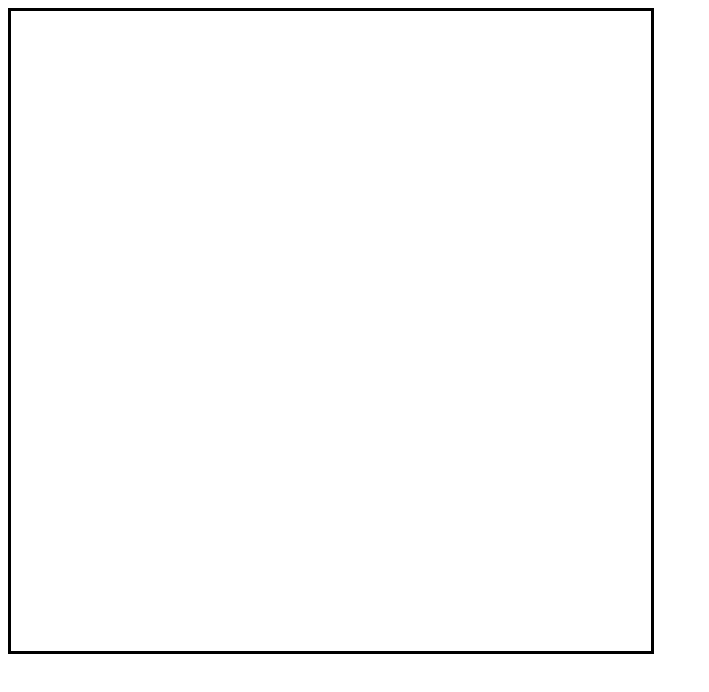
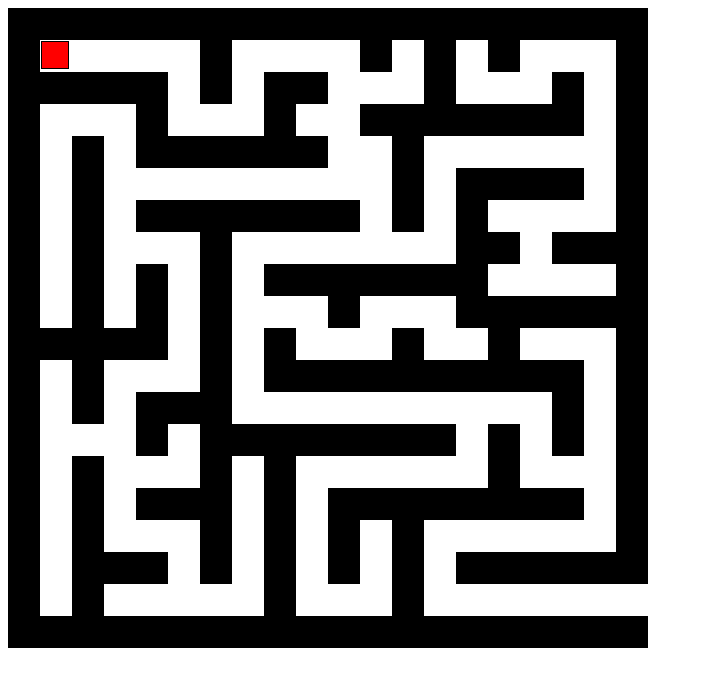
Before and after one commit to RenanNbr/JOGOS-DIGITAiS, a plain HTML site: page Aula02-labirinto/index.html in a window 1280 px wide. Shown: the whole page, without its empty margins (0-709 px from the left). Drawn offline with Linux system fonts and the light colour scheme.

Commit message:
Add files via upload

```diff
--- a/Aula02-labirinto/index.html
+++ b/Aula02-labirinto/index.html
@@ -1,14 +1,79 @@
 <!DOCTYPE html>
-<html lang="en">
+<html lang="pt-br">
 <head>
     <meta charset="UTF-8">
     <meta name="viewport" content="width=device-width, initial-scale=1.0">
-    <title>Jogo labitinto</title>
+    <title>Labirinto</title>
+    <style>
+        #dv1{
+            width: 26px;
+            height: 26px;
+            border: 1px solid #000;
+            background-color: #f00;
+            position: absolute;
+            top: 41px;
+            left: 41px;
+        }
+    </style>
 </head>
 <body>
-    <canvas width="640" height="640" style="border: solid;"></canvas>
-    <script src="./jogo.js"></script>
+    <canvas width="640" height="640"></canvas>
+    <div id="dv1"></div>
+    <script>
+        (function(){
+            var cnv = document.querySelector("canvas");
+            var ctx = cnv.getContext("2d");
+
+            var tileSize =  32;
+
+        var maze = [
+            [1,1,1,1,1,1,1,1,1,1,1,1,1,1,1,1,1,1,1,1],
+            [1,0,0,0,0,0,1,0,0,0,0,1,0,1,0,1,0,0,0,1],
+            [1,1,1,1,1,0,1,0,1,1,0,0,0,1,0,0,0,1,0,1],
+            [1,0,0,0,1,0,0,0,1,0,0,1,1,1,1,1,1,1,0,1],
+            [1,0,1,0,1,1,1,1,1,1,0,0,1,0,0,0,0,0,0,1],
+            [1,0,1,0,0,0,0,0,0,0,0,0,1,0,1,1,1,1,0,1],
+            [1,0,1,0,1,1,1,1,1,1,1,0,1,0,1,0,0,0,0,1],
+            [1,0,1,0,0,0,1,0,0,0,0,0,0,0,1,1,0,1,1,1],
+            [1,0,1,0,1,0,1,0,1,1,1,1,1,1,1,0,0,0,0,1],
+            [1,0,1,0,1,0,1,0,0,0,1,0,0,0,1,1,1,1,1,1],
+            [1,1,1,1,1,0,1,0,1,0,0,0,1,0,0,1,0,0,0,1],
+            [1,0,1,0,0,0,1,0,1,1,1,1,1,1,1,1,1,1,0,1],
+            [1,0,1,0,1,1,1,0,0,0,0,0,0,0,0,0,0,1,0,1],
+            [1,0,0,0,1,0,1,1,1,1,1,1,1,1,0,1,0,1,0,1],
+            [1,0,1,0,0,0,1,0,1,0,0,0,0,0,0,1,0,0,0,1],
+            [1,0,1,0,1,1,1,0,1,0,1,1,1,1,1,1,1,1,0,1],
+            [1,0,1,0,0,0,1,0,1,0,1,0,1,0,0,0,0,0,0,1],
+            [1,0,1,1,1,0,1,0,1,0,1,0,1,0,1,1,1,1,1,1],
+            [1,0,1,0,0,0,0,0,1,0,0,0,1,0,0,0,0,0,0,0],
+            [1,1,1,1,1,1,1,1,1,1,1,1,1,1,1,1,1,1,1,1]
+        ];
+
+        function update(){
+        }
+
+        function render(){
+            for(var line in maze){
+                for(var column in maze[line]){
+                    var tile = maze[line][column];
+                    if(tile === 1){
+                        var x = column * tileSize;
+                        var y = line * tileSize;
+                        ctx.fillRect(x,y,tileSize,tileSize);
+                    }
+                }
+            }
+        }
 
 
+        function loop(){
+            update()
+            render()
+            requestAnimationFrame(loop,cnv);
+        }
+        requestAnimationFrame(loop, cnv);
+        }());
+    </script>
+    <script src="./jogo.js"></script>
 </body>
 </html>
--- a/Aula02-labirinto/jogo.js
+++ b/Aula02-labirinto/jogo.js
@@ -1,48 +1,50 @@
-(function(){
-    var cnv = document.querySelector("canvas");
-    ctx = cnv.getContext("2d");
-    var maze = [
-        [1,1,1,1,1,1,1,1,1,1,1,1,1,1,1,1,1,1,1,1],
-        [1,0,0,0,0,0,0,0,0,0,0,0,0,0,0,0,0,0,0,1],
-        [1,0,0,0,0,0,0,0,0,0,0,0,0,0,0,0,0,0,0,1],
-        [1,0,0,0,0,0,0,0,0,0,0,0,0,0,0,0,0,0,0,1],
-        [1,0,0,0,0,0,0,0,0,0,0,0,0,0,0,0,0,0,0,1],
-        [1,0,0,0,0,0,0,0,0,0,0,0,0,0,0,0,0,0,0,1],
-        [1,0,0,0,0,0,0,0,0,0,0,0,0,0,0,0,0,0,0,1],
-        [1,0,0,0,0,0,0,0,0,0,0,0,0,0,0,0,0,0,0,1],
-        [1,0,0,0,0,0,0,0,0,0,0,0,0,0,0,0,0,0,0,1],
-        [1,0,0,0,0,0,0,0,0,0,0,0,0,0,0,0,0,0,0,1],
-        [1,0,0,0,0,0,0,0,0,0,0,0,0,0,0,0,0,0,0,1],
-        [1,0,0,0,0,0,0,0,0,0,0,0,0,0,0,0,0,0,0,1],
-        [1,0,0,0,0,0,0,0,0,0,0,0,0,0,0,0,0,0,0,1],
-        [1,0,0,0,0,0,0,0,0,0,0,0,0,0,0,0,0,0,0,1],
-        [1,0,0,0,0,0,0,0,0,0,0,0,0,0,0,0,0,0,0,1],
-        [1,0,0,0,0,0,0,0,0,0,0,0,0,0,0,0,0,0,0,1],
-        [1,0,0,0,0,0,0,0,0,0,0,0,0,0,0,0,0,0,0,1],
-        [1,0,0,0,0,0,0,0,0,0,0,0,0,0,0,0,0,0,0,1],
-        [1,0,0,0,0,0,0,0,0,0,0,0,0,0,0,0,0,0,0,1],
-        [1,1,1,1,1,1,1,1,1,1,1,1,1,1,1,1,1,1,1,1]
-    ]
+var direcaoX;
+var direcaoY;
+var positionX;
+var positionY;
+var obj;
+var temp;
+var velocit;
 
-    function update(){}
-
-    function render(){
-        for(let i in maze ){
-            for(let j in maze[i]){
-                let  tile = maze[i][j];
-                if(tile === 1 ){
-                    let  x = i * 32;
-                    let  y = j * 32;
-                    ctx.filReact(x,y,32,32);
-                }
-            }
-
-        }
+function iniciar(){
+    direcaoX = 0;
+    direcaoY = 0;
+    positionX = 41;
+    positionY = 41;
+    obj = document.getElementById("dv1");
+    document.addEventListener("keydown", teclaDw);
+    document.addEventListener("keyup", teclaUp);
+    temp =  setInterval(updateFrame, 20);
+    velocit = 2;
+}
+function teclaDw(){
+    var tecla = event.keyCode;
+    if(tecla === 65){
+        direcaoX = -1;
+    } else if(tecla === 87){
+        direcaoY = -1;
+    } else if (tecla === 68){
+        direcaoX = 1;
+    } else if(tecla === 83){
+        direcaoY = 1;
     }
-
-    function loop(){
-        update();
-        loop();
+}
+function teclaUp(){
+    var tecla = event.keyCode;
+    if(tecla === 65){
+        direcaoX = 0;
+    }else if(tecla === 87){
+        direcaoY = 0;
+    }else if(tecla === 68){
+        direcaoX = 0;
+    }else if(tecla === 83){
+        direcaoY  = 0;
     }
-
-}());
+}
+function updateFrame(){
+    positionX += direcaoX * velocit;
+    positionY += direcaoY * velocit;
+    obj.style.left = positionX + "px";
+    obj.style.top = positionY + "px";
+}
+window.addEventListener("load", iniciar)
```
